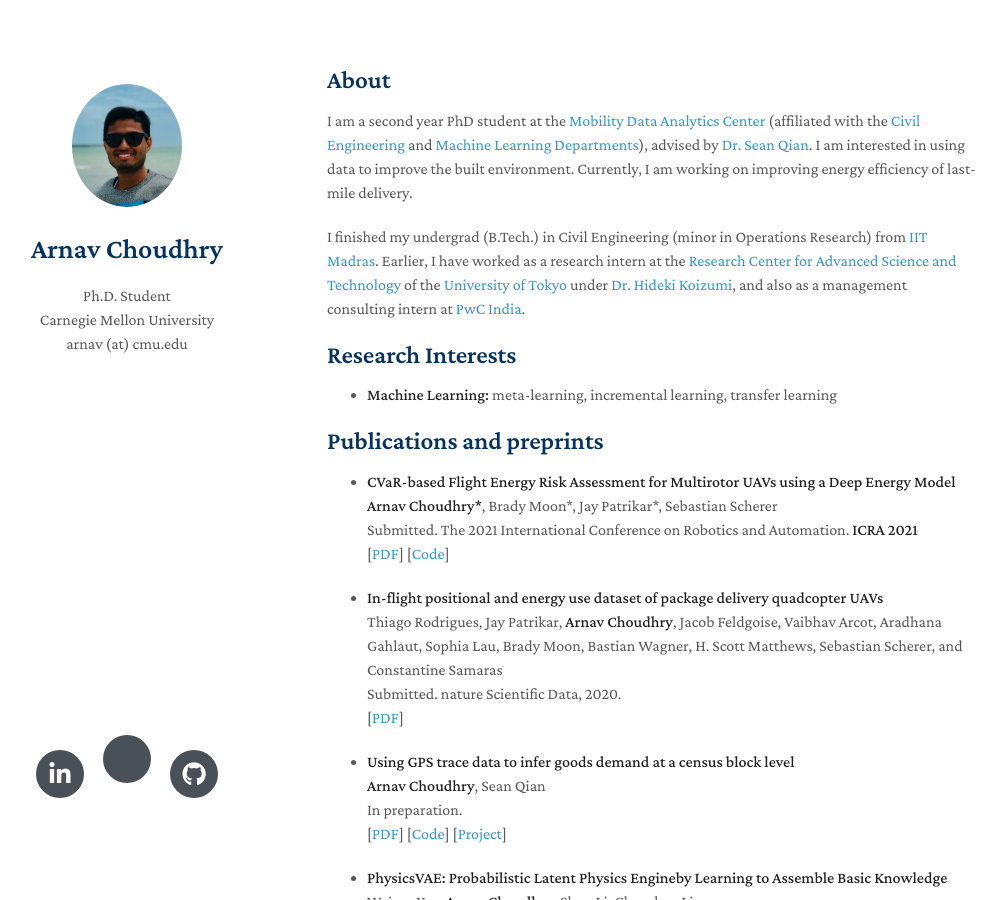
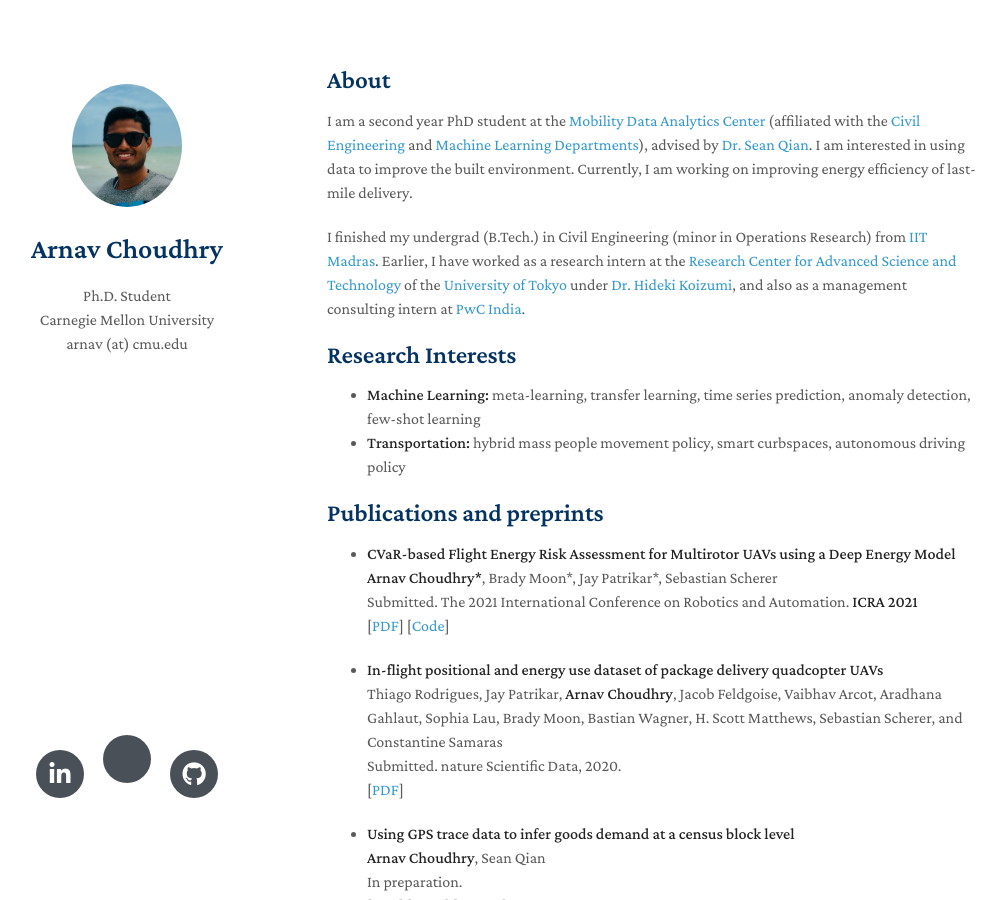
Before and after one commit to arnav1/arnav1.github.io, a Jekyll site: the page built from index.md, in a window 1280 px wide and 900 px high. Shown: the whole window, without its empty margins (143-1147 px from the left). Built offline with Jekyll 4.4.1, drawn with Linux system fonts in a browser that asks for light colours; nearby versions of some CDN libraries; a style sheet for code colours, icons or effects is not loaded.

Commit message:
updated research

```diff
--- a/index.md
+++ b/index.md
@@ -10,7 +10,8 @@ I finished my undergrad (B.Tech.) in Civil Engineering (minor in Operations Rese
 
 ## Research Interests
 
-- **Machine Learning:** meta-learning, incremental learning, transfer learning
+- **Machine Learning:** meta-learning, transfer learning, time series prediction, anomaly detection, few-shot learning
+- **Transportation:** hybrid mass people movement policy, smart curbspaces, autonomous driving policy
 
 <!-- ## News
 
```
